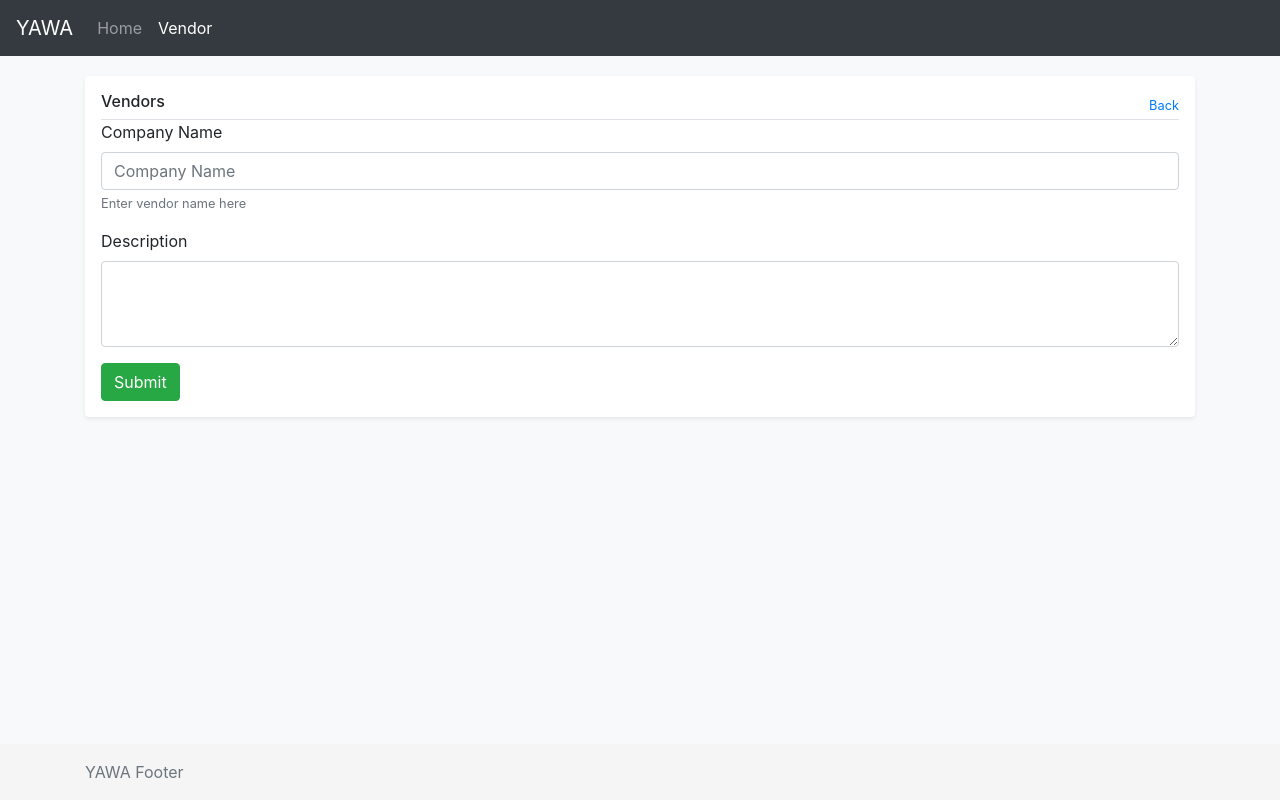
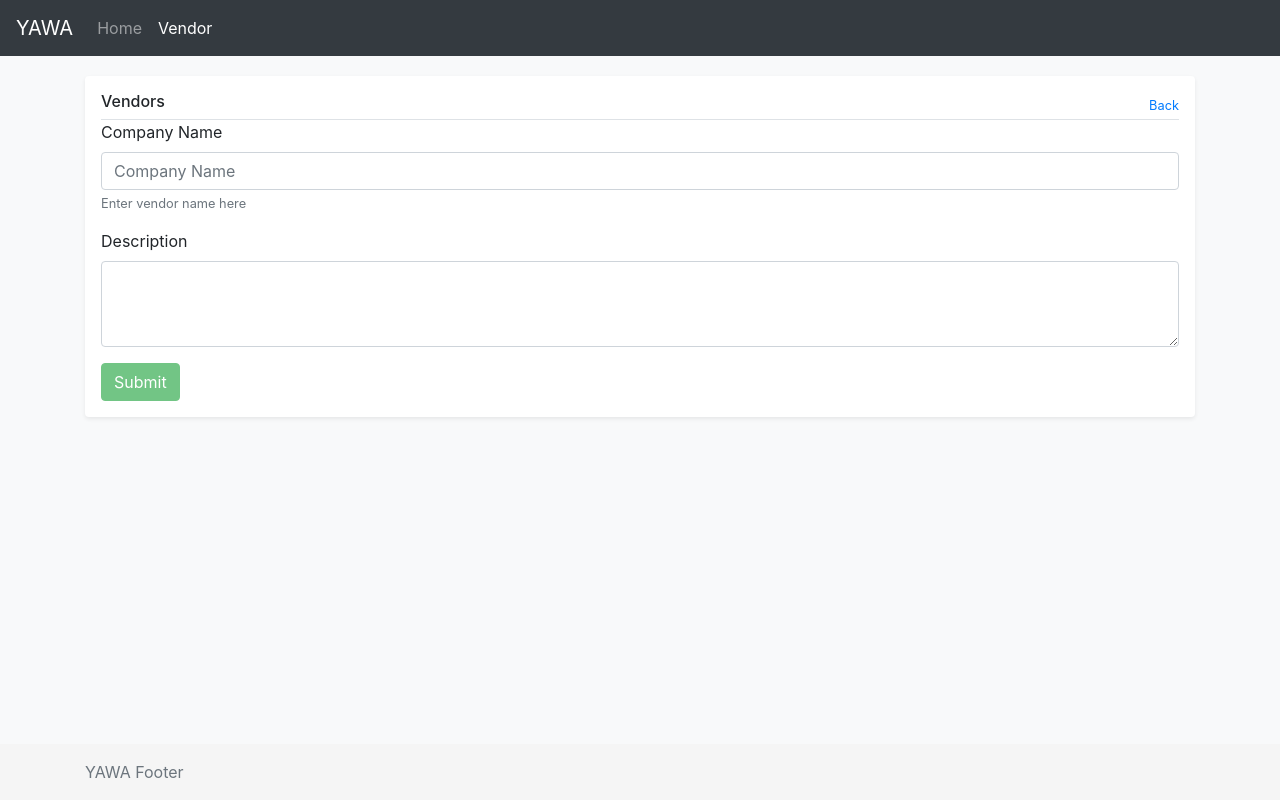
Before and after one commit to EvrenKayali/yawa-front, an Angular app: page /vendor/new in a window 1280 px wide. Built offline with nearby package versions, Linux system fonts and the light colour scheme.

Commit message:
feat: Add form validation to vendor form

```diff
--- a/src/app/features/vendor/components/vendor-form/vendor-form.component.html
+++ b/src/app/features/vendor/components/vendor-form/vendor-form.component.html
@@ -14,6 +14,10 @@
         formControlName="title">
       <small id="emailHelp"
         class="form-text text-muted">Enter vendor name here</small>
+      <div class="alert alert-danger"
+        *ngIf="!vendorFormGroup.controls['title'].valid && vendorFormGroup.controls['title'].touched">
+        <div *ngIf="vendorFormGroup.controls['title'].errors.required">Name field is required</div>
+      </div>
     </div>
     <div class="form-group">
       <label for="companyDescription">Description</label>
@@ -21,8 +25,15 @@
         id="companyDescription"
         rows="3"
         formControlName="description"></textarea>
+      <div class="alert alert-danger"
+        *ngIf="!vendorFormGroup.controls['description'].valid && vendorFormGroup.controls['description'].touched">
+        <div *ngIf="vendorFormGroup.controls['description'].errors.required"> Description field is required</div>
+        <div *ngIf="vendorFormGroup.controls['description'].errors.minlength">
+          Description field value must be at least 5 characters</div>
+      </div>
     </div>
     <button type="submit"
-      class="btn btn-success">Submit</button>
+      class="btn btn-success"
+      [disabled]="!vendorFormGroup.valid">Submit</button>
   </form>
 </div>
--- a/src/app/features/vendor/components/vendor-form/vendor-form.component.ts
+++ b/src/app/features/vendor/components/vendor-form/vendor-form.component.ts
@@ -1,6 +1,7 @@
 import { Component, OnInit } from '@angular/core';
 import { Vendor } from '../../models/vendor.model';
-import { FormGroup, FormBuilder } from '@angular/forms';
+import { FormGroup, FormBuilder, Validators } from '@angular/forms';
+import { validateConfig } from '@angular/router/src/config';
 
 @Component({
   selector: 'app-vendor-form',
@@ -14,8 +15,8 @@ export class VendorFormComponent implements OnInit {
 
   constructor(private fb: FormBuilder) {
     this.vendorFormGroup = fb.group({
-      title: '',
-      description: ''
+      title: ['', Validators.required],
+      description: ['', Validators.compose([Validators.minLength(5), Validators.required])]
     });
   }
 
```
